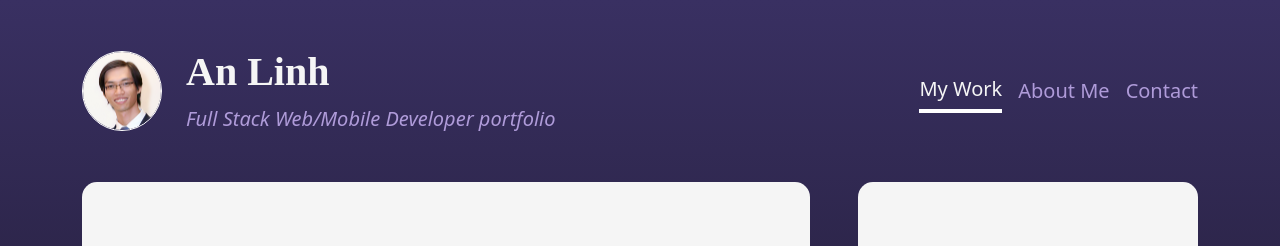
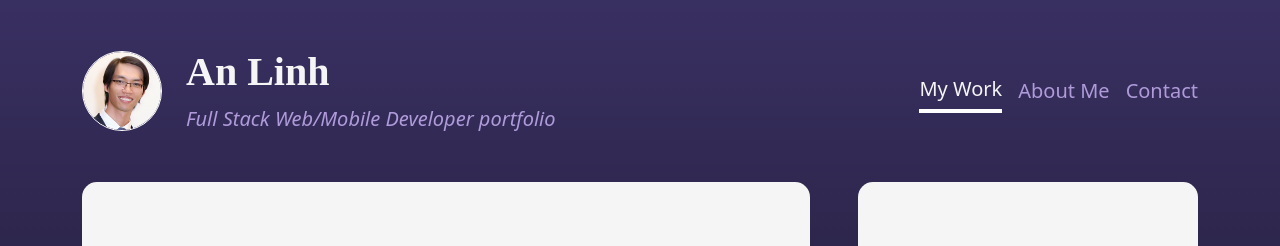
Before and after one commit to ngthienlinh/ngthienlinh.github.io, a Jekyll site: the page built from index.html, in a window 1280 px wide. Shown: the top 246 px of the page. Built offline with Jekyll 4.4.1, drawn with Linux system fonts in a browser that asks for light colours; some web fonts are replaced.

Commit message:
update avatar

```diff
--- a/_layouts/default.html
+++ b/_layouts/default.html
@@ -17,7 +17,7 @@
         <div class="d-flex justify-content-between">
             <div class="d-flex align-items-center">
                 <div style="width: 5rem; height: 5rem; border-radius: 50%; border: 1px solid white; overflow: hidden; background-color: white; margin-right: 1.5rem;">
-                    <img src="/assets/images/Ava.png" style="width: 100%; height: 100%;object-fit: cover;">
+                    <img src="/assets/images/ava1.png" style="width: 100%; height: 100%;object-fit: cover;">
                 </div>
                 <div>
                     <h1 style="font-family: 'Rubik Vinyl';" class="fw-bold text-header">An Linh</h1>
```
Also changed, not shown: assets/images/Ava.png (deleted), assets/images/ava1.png (added), assets/images/ava2.png (added).
